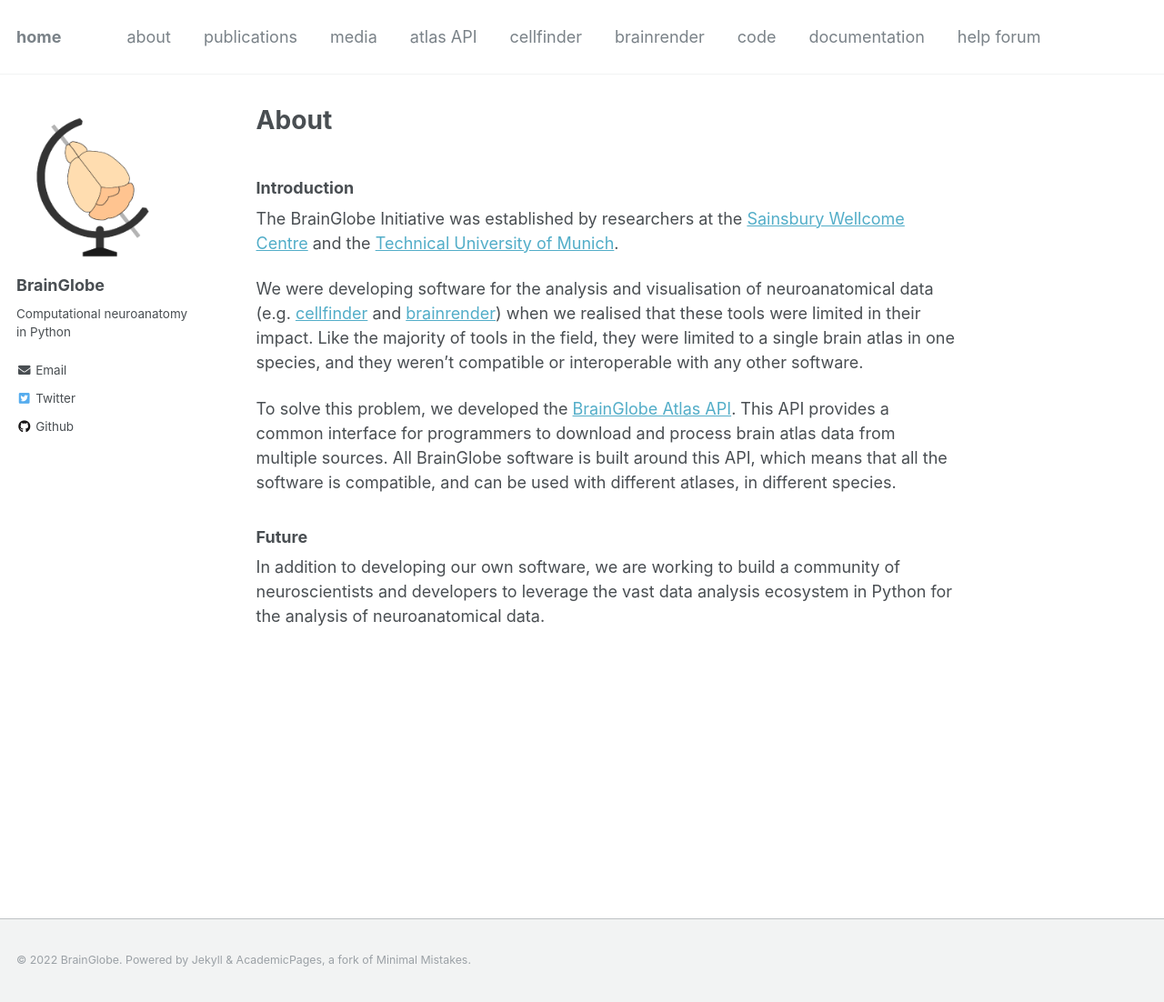
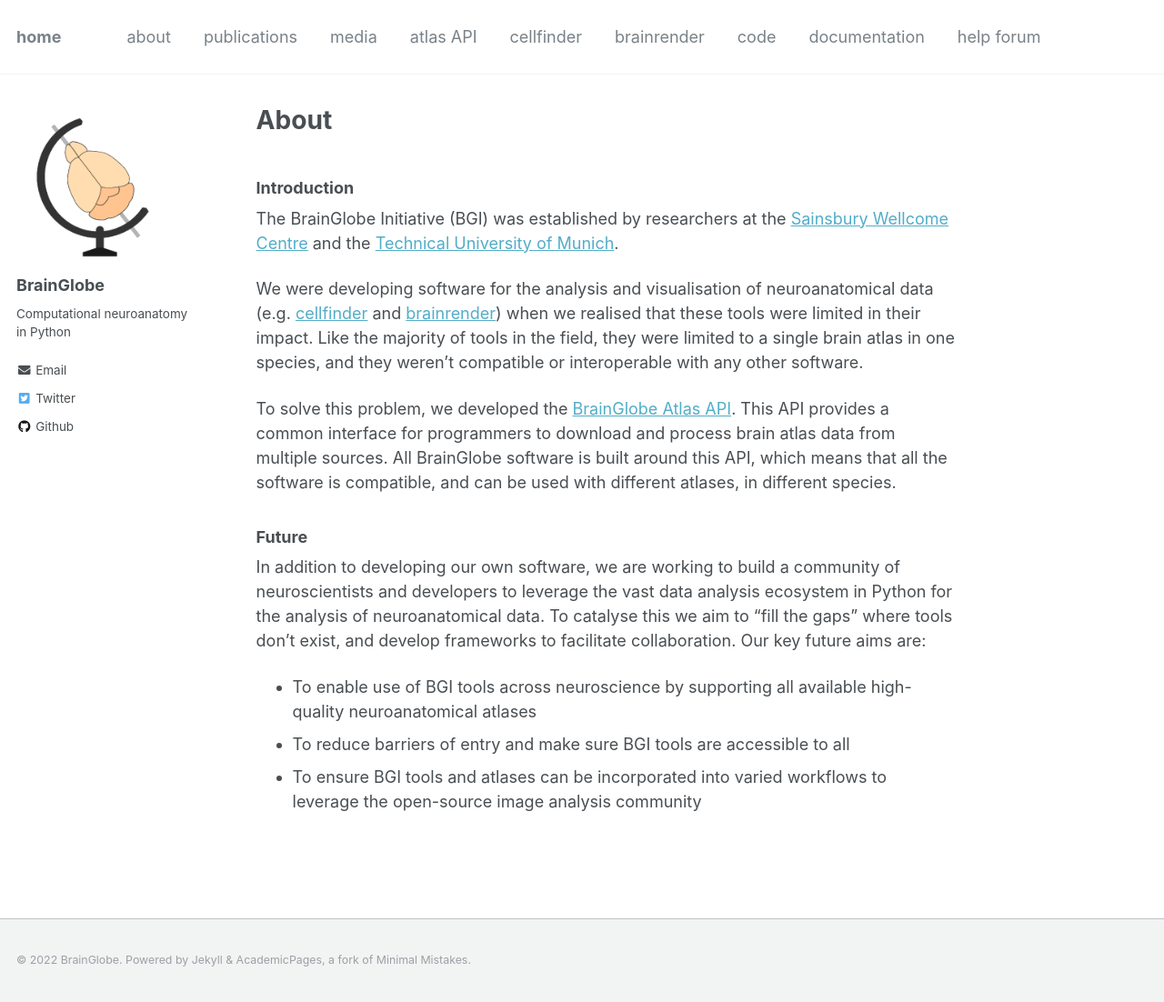
Before and after one commit to brainglobe/brainglobe-web, a Jekyll site: the page built from _pages/about.md, in a window 1280 px wide and 1102 px high. Shown: the whole window at 91% size. Built offline with Jekyll 4.4.1, drawn with Linux system fonts in a browser that asks for light colours.

Commit message:
update about section

```diff
--- a/_pages/about.md
+++ b/_pages/about.md
@@ -6,7 +6,7 @@
 
 ### Introduction
 
-The BrainGlobe Initiative was established by researchers at the
+The BrainGlobe Initiative (BGI) was established by researchers at the
 [Sainsbury Wellcome Centre](https://www.sainsburywellcome.org) and the [
 Technical University of Munich](https://www.tum.de/en/).
 
@@ -24,3 +24,10 @@
 ### Future
 In addition to developing our own software, we are working to build a community of neuroscientists and
  developers to leverage the vast data analysis ecosystem in Python for the analysis of neuroanatomical data.
+To catalyse this we aim to “fill the gaps” where tools don’t exist, and
+develop frameworks to facilitate collaboration. Our key future aims are:
+* To enable use of BGI tools across neuroscience by supporting all available high-quality neuroanatomical
+atlases
+* To reduce barriers of entry and make sure BGI tools are accessible to all
+* To ensure BGI tools and atlases can be incorporated into varied workflows to leverage the open-source
+image analysis community
```
